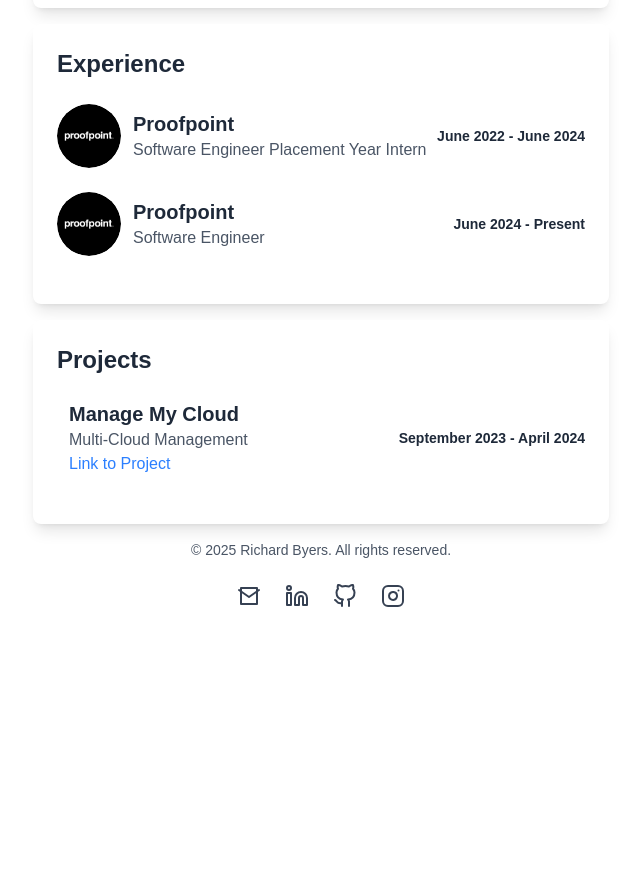
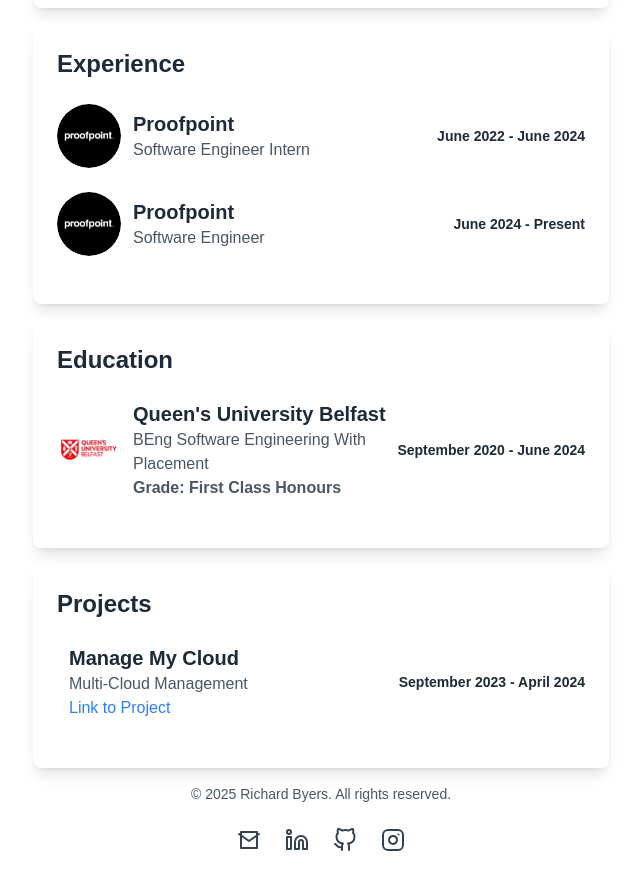
Before and after one commit to Richard-Byers/personal-website, a Next.js app: page / in a window 1280 px wide. Shown: the part 1100-1990 px from the top of the page, without its empty margins (319-959 px from the left). Before the commit the page ends 1748 px from the top, so only its background shows below. Built offline with nearby package versions, Linux system fonts and the light colour scheme.

Commit message:
Added in Education to page.tsx

```diff
--- a/app/components/TimelineCard.tsx
+++ b/app/components/TimelineCard.tsx
@@ -9,6 +9,7 @@ type TimelineProps = {
   logo?: string;
   timeFrom: string;
   timeTo: string;
+  grade?: string;
   link?: string;
 };
 
@@ -61,6 +62,11 @@ const TimelineCard = ({ title, info }: TimelineCardProps) => {
               >
                 <h2 className="text-xl font-bold text-gray-800 dark:text-white">{prop.title}</h2>
                 <p className="text-gray-600 dark:text-gray-300">{prop.subtitle}</p>
+                {prop.grade && (
+                  <p className="text-gray-600 dark:text-gray-300 font-semibold">
+                    Grade: {prop.grade}
+                  </p>
+                )}
                 {prop.link && (
                   <a
                     href={prop.link}
--- a/app/page.tsx
+++ b/app/page.tsx
@@ -133,7 +133,7 @@ export default function Home() {
               info={[
                 {
                   title: "Proofpoint",
-                  subtitle: "Software Engineer Placement Year Intern",
+                  subtitle: "Software Engineer Intern",
                   logo: "/logos/proofpoint.jpeg",
                   timeFrom: "June 2022",
                   timeTo: "June 2024",
@@ -150,6 +150,26 @@ export default function Home() {
           </motion.div>
           <motion.div
             custom="right"
+            variants={cardVariants}
+            id="experience"
+            className="mb-4"
+          >
+            <TimelineCard
+              title="Education"
+              info={[
+                {
+                  title: "Queen's University Belfast",
+                  subtitle: "BEng Software Engineering With Placement",
+                  logo: "/logos/queens.png",
+                  timeFrom: "September 2020",
+                  timeTo: "June 2024",
+                  grade: "First Class Honours"
+                },
+              ]}
+            />
+          </motion.div>
+          <motion.div
+            custom="left"
             variants={cardVariants}
             id="projects"
             className="mb-4"
```
Also changed, not shown: public/logos/queens.png (added).
